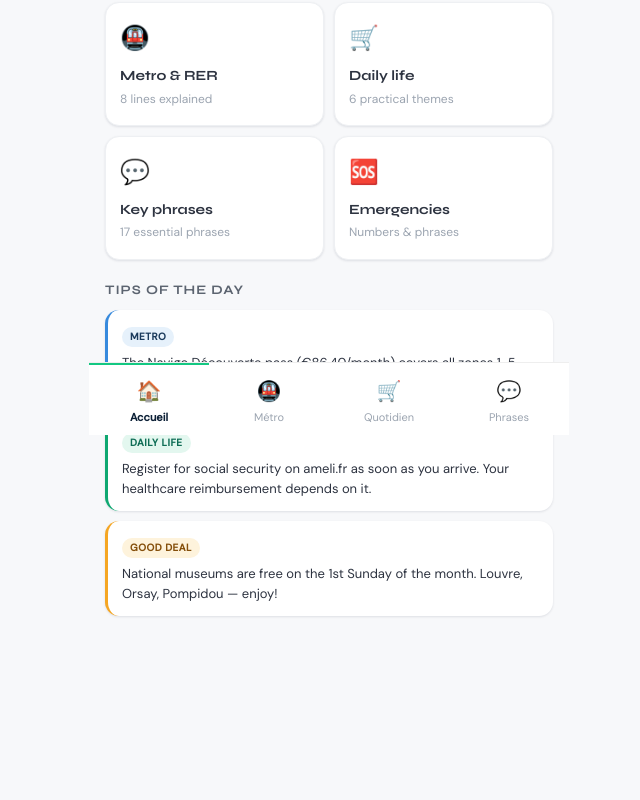
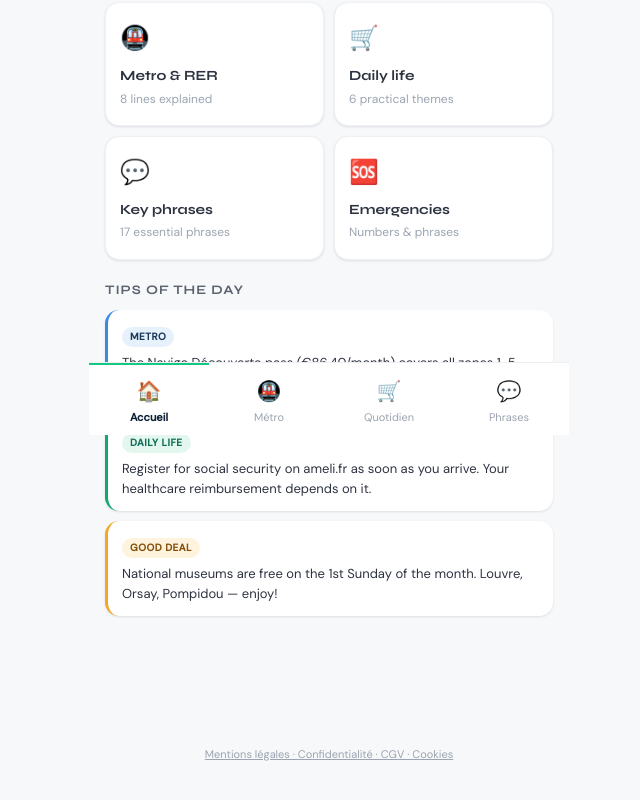
Before and after one commit to azzazkhedoudja-jpg/threelingua-app, a React (Create React App) app in the folder threelingua/: page / in a window 1280 px wide. Shown: the part 365-1165 px from the top of the page, without its empty margins (311-951 px from the left). Before the commit the page ends 1091 px from the top, so only its background shows below. Built offline with nearby package versions, Linux system fonts and the light colour scheme.

Commit message:
add legal footer

```diff
--- a/threelingua/src/App.js
+++ b/threelingua/src/App.js
@@ -109,7 +109,10 @@ const [lang, setLang] = useState(getDefaultLang());
               <Route path="/auth" element={<Auth onLogin={setUser} />} />
             </Routes>
           </main>
-          <NavBar />
+         <NavBar />
+          <footer style={{ textAlign: 'center', padding: '20px 16px 80px', fontSize: 11, color: '#9BA4B0' }}>
+            <a href="/mentions.html" style={{ color: '#9BA4B0', textDecoration: 'underline' }}>Mentions légales · Confidentialité · CGV · Cookies</a>
+          </footer>
         </div>
       </BrowserRouter>
     </AppContext.Provider>
```
Also changed, not shown: 7 other files (tests, documents, lock files or other folders).
